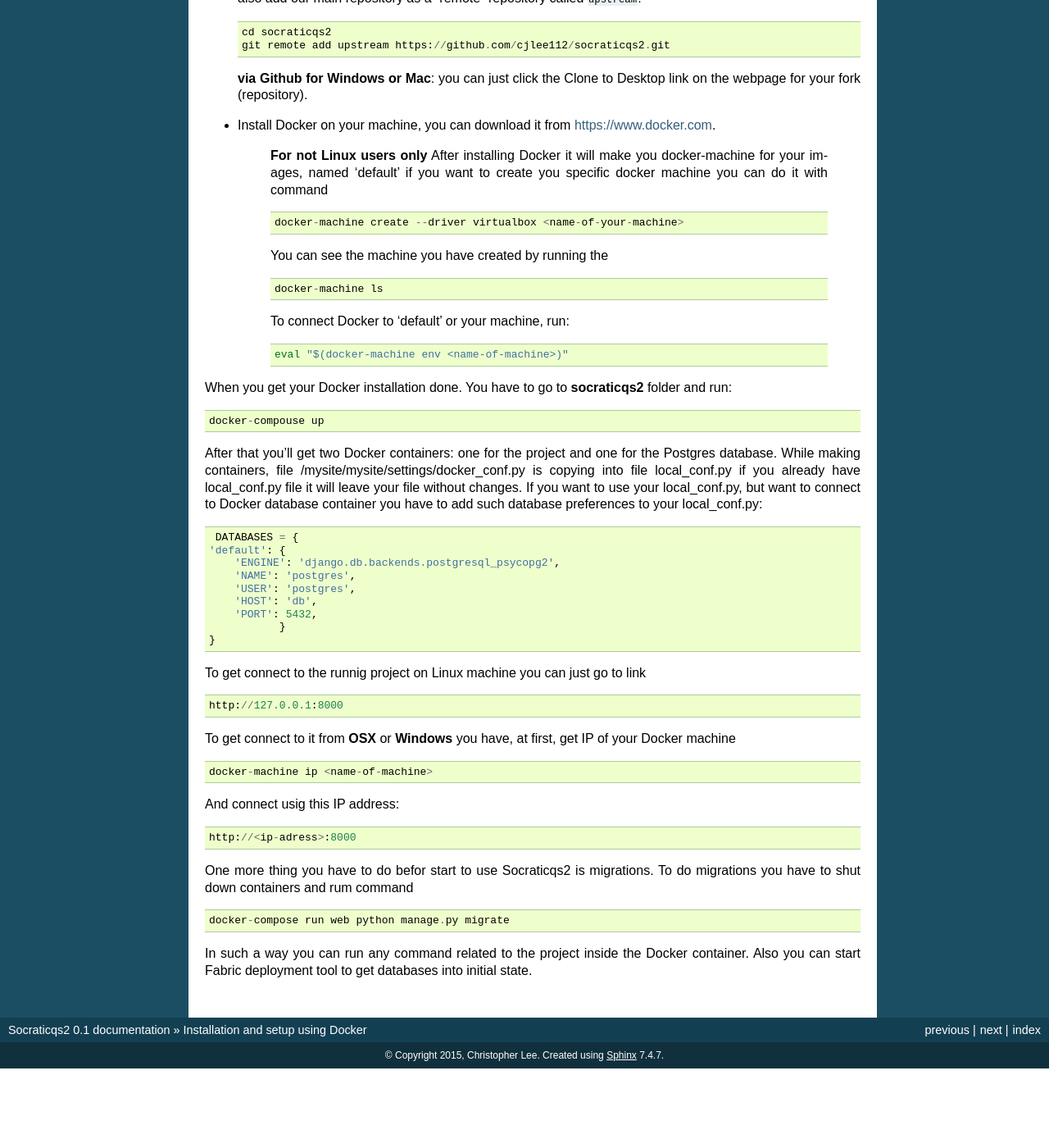
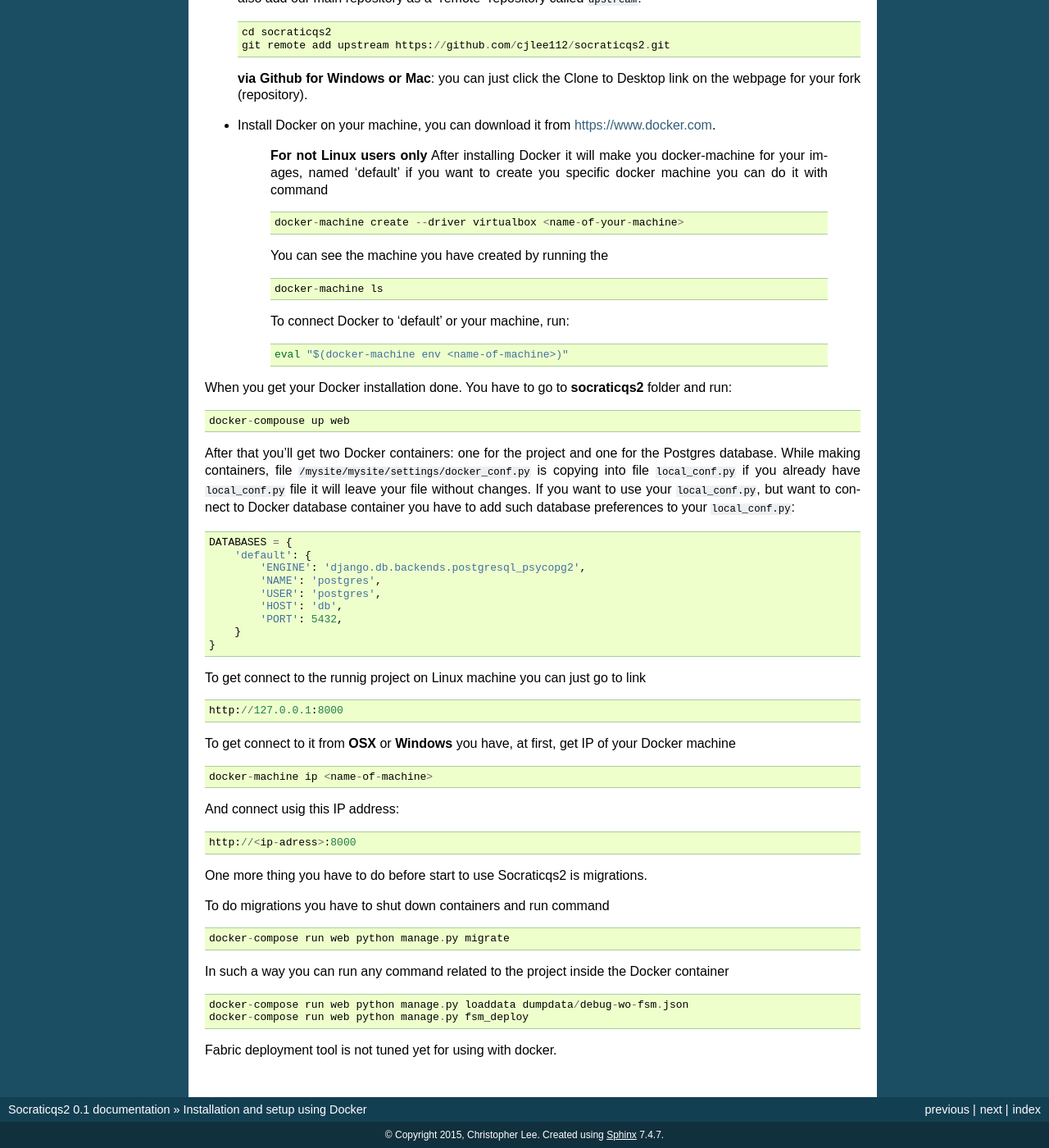
Before and after one commit to cjlee112/socraticqs2, a Sphinx documentation site: the page built from doc/docker.rst, in a window 1280 px wide and 1400 px high, scrolled down 422 px. Shown: the whole window at 82% size. Built offline with Sphinx 7.4.7, drawn with Linux system fonts in a browser that asks for light colours; pages that are not in the unit, such as notebooks, are missing from menus; before the commit the page ends 1725 px from its top, so only the background shows below that.

Commit message:
doc(docker): update docs

```diff
--- a/doc/devintro.rst
+++ b/doc/devintro.rst
@@ -4,6 +4,8 @@
 
 Installation and setup
 -----------------------
+
+There are two ways to deploy project on you machine - local installation using virtualenv and :doc:`docker`.
 
 Recommended: use virtualenv to create an isolated test environment
 .....................................................................
--- a/doc/docker.rst
+++ b/doc/docker.rst
@@ -47,24 +47,24 @@
 When you get your Docker installation done. You have to go to **socraticqs2**
 folder and run:
 ::
-    docker-compouse up
+    docker-compouse up web
 
 After that you'll get two Docker containers: one for the project and one for
 the Postgres database. While making containers, file
-/mysite/mysite/settings/docker_conf.py is copying into file local_conf.py if
-you already have local_conf.py file it will leave your file without changes.
-If you want to use your local_conf.py, but want to connect to Docker database
-container you have to add such database preferences to your local_conf.py:
+``/mysite/mysite/settings/docker_conf.py`` is copying into file ``local_conf.py`` if
+you already have ``local_conf.py`` file it will leave your file without changes.
+If you want to use your ``local_conf.py``, but want to connect to Docker database
+container you have to add such database preferences to your ``local_conf.py``:
 ::
     DATABASES = {
-   'default': {
-       'ENGINE': 'django.db.backends.postgresql_psycopg2',
-       'NAME': 'postgres',
-       'USER': 'postgres',
-       'HOST': 'db',
-       'PORT': 5432,
-              }
-   }
+        'default': {
+            'ENGINE': 'django.db.backends.postgresql_psycopg2',
+            'NAME': 'postgres',
+            'USER': 'postgres',
+            'HOST': 'db',
+            'PORT': 5432,
+        }
+    }
 
 To get connect to the runnig project on Linux machine you can just go to link
 ::
@@ -79,11 +79,17 @@
 ::
     http://<ip-adress>:8000
 
-One more thing you have to do befor start to use Socraticqs2 is migrations.
-To do migrations you have to shut down containers and rum command
+One more thing you have to do before start to use Socraticqs2 is migrations.
+
+To do migrations you have to shut down containers and run command
 ::
     docker-compose run web python manage.py migrate
 
 In such a way you can run any command related to the project inside the Docker
-container. Also you can start Fabric deployment tool to get databases
-into initial state.
+container
+::
+
+    docker-compose run web python manage.py loaddata dumpdata/debug-wo-fsm.json
+    docker-compose run web python manage.py fsm_deploy
+
+Fabric deployment tool is not tuned yet for using with docker.
```
